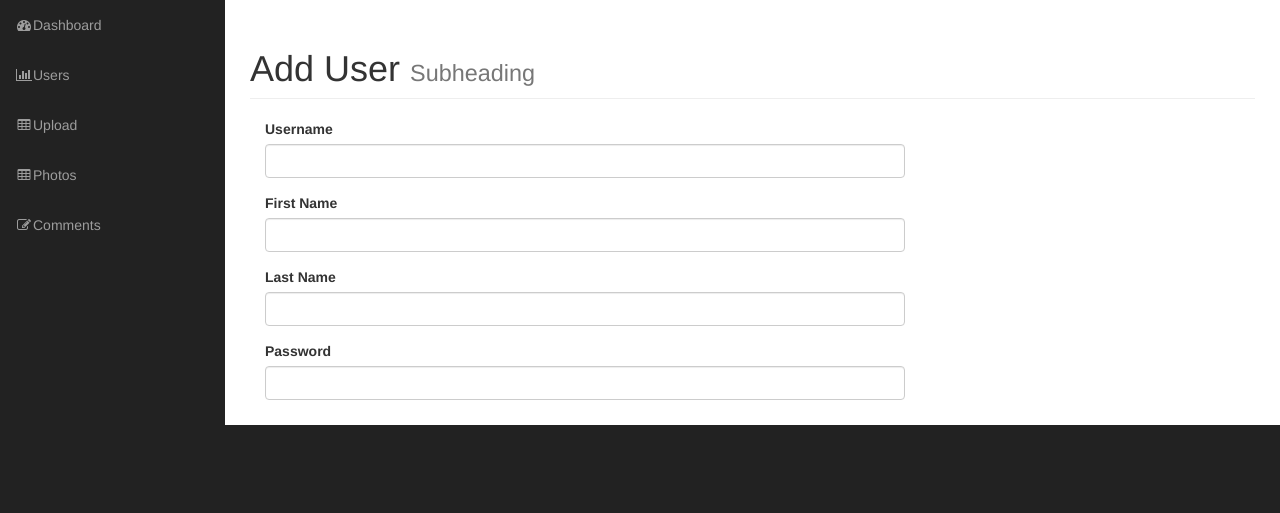
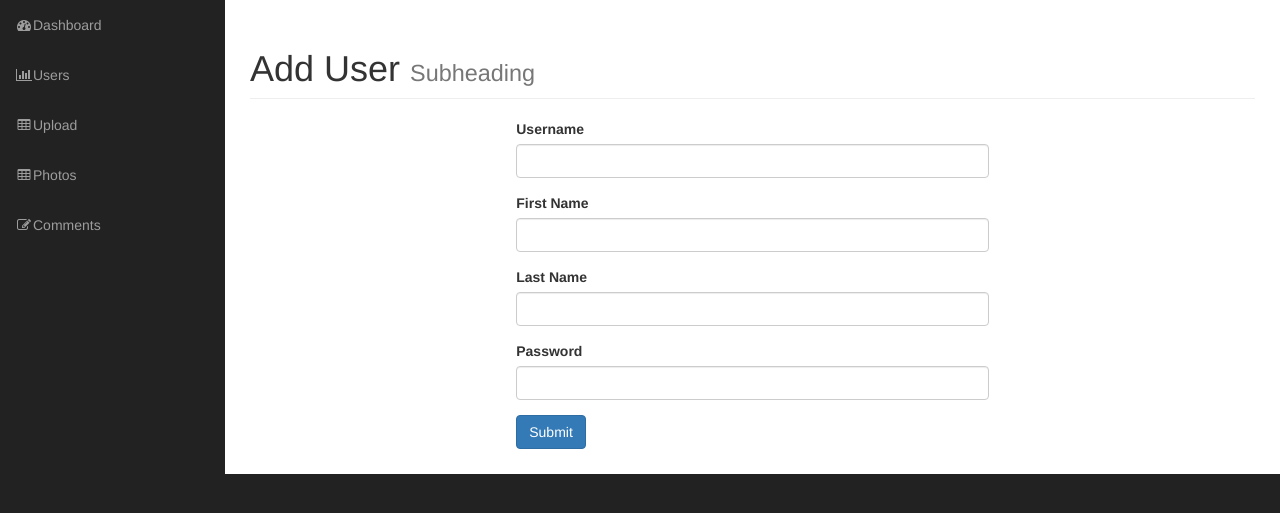
Before and after one commit to wcalvert88/UdemyPhotoGallery, a PHP site: page /admin/add_user.php in a window 1280 px wide. Shown: the part 51-564 px from the top of the page. Run offline with PHP 8.4, Linux system fonts and the light colour scheme; the visitor is signed in with stand-in values (Sample User, id 1); grey boxes labelled with a size stand in for pictures from a placeholder-image service; a stand-in replaces the project's code that opens the database connection; some libraries are stand-ins or nearby versions.

Commit message:
tested the form

```diff
--- a/admin/add_user.php
+++ b/admin/add_user.php
@@ -5,17 +5,17 @@ if(!$session->is_signed_in()) {
 
 
 //     $user = user::find_by_id($_GET['id']);
-//     if(isset($_POST['update'])) {
+if(isset($_POST['create'])) {
 
-//     if($user) {
-//         $user->title = $_POST['title'];
-//         $user->caption = $_POST['caption'];
-//         $user->alternate_text = $_POST['alternate_text'];
-//         $user->description = $_POST['description'];
+    // if($user) {
+    //     $user->title = $_POST['title'];
+    //     $user->caption = $_POST['caption'];
+    //     $user->alternate_text = $_POST['alternate_text'];
+    //     $user->description = $_POST['description'];
 
-//         $user->save();
-//     }
-// }
+    //     $user->save();
+    // }
+}
     // $users = user::find_all();
 ?>
 
@@ -47,7 +47,7 @@ if(!$session->is_signed_in()) {
                 <small>Subheading</small>
             </h1>
             <form action="" method="post" enctype="multipart/form-data">
-                <div class="col-md-8">
+                <div class="col-md-6 col-md-offset-3">
                     <div class="form-group">
                         <label for="username">Username</label>
                         <input type="text" name="username" class="form-control">
@@ -68,6 +68,10 @@ if(!$session->is_signed_in()) {
                         <input type="password" name="password" class="form-control">
                     </div>
 
+                    <div class="form-group">
+                        <input type="submit" name="create" class="btn btn-primary">
+                    </div>
+
                 </div>
 
             </form>
```
